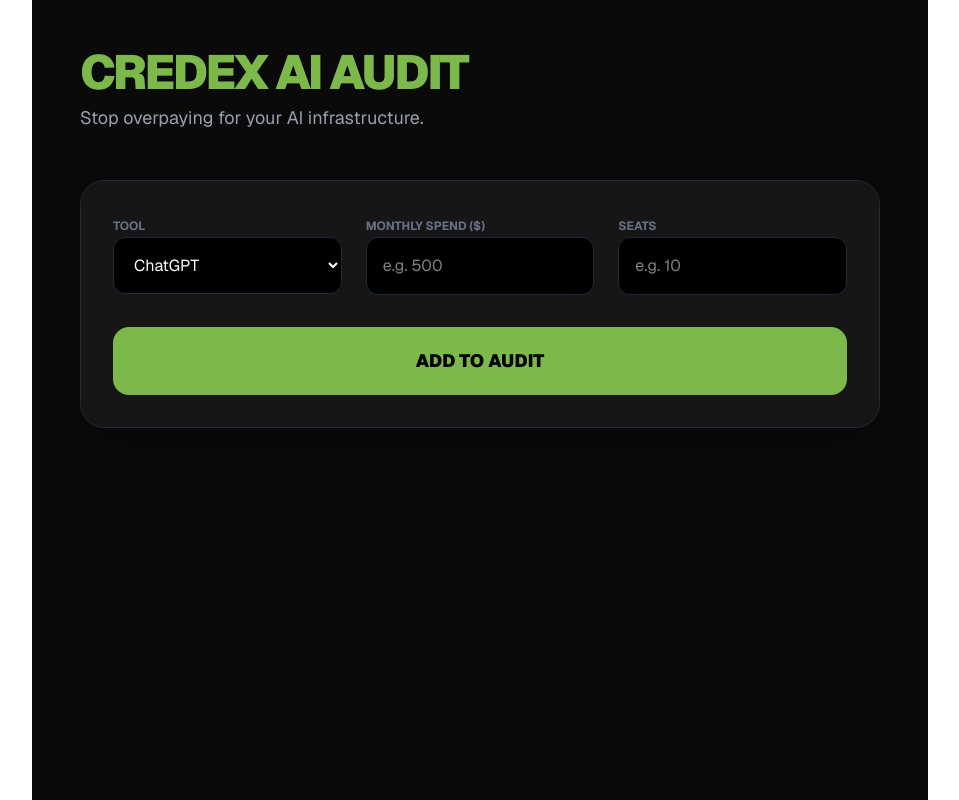
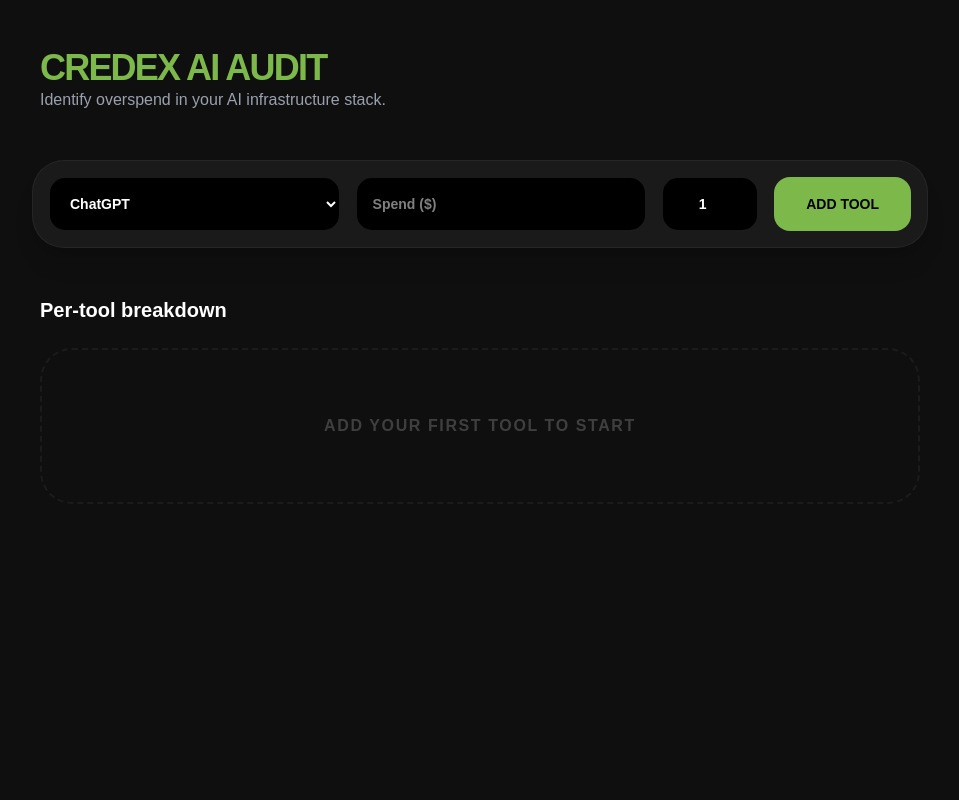
Before and after one commit to vanshika3124/ai-audit-project, a Next.js app: page / in a window 1280 px wide. Shown: the whole page, without its empty margins (160-1119 px from the left). Built offline with nearby package versions, Linux system fonts and the light colour scheme.

Commit message:
feat: implement multi-tool stack builder with real-time annual savings calculation

```diff
--- a/app/page.tsx
+++ b/app/page.tsx
@@ -4,145 +4,155 @@ import { runAudit, ToolInput, AuditResult } from './lib/auditEngine';
 
 export default function AuditPage() {
   const [tools, setTools] = useState<ToolInput[]>([]);
+  const [currentTool, setCurrentTool] = useState<ToolInput>({
+    name: 'ChatGPT', monthlySpend: 0, seats: 1, useCase: 'Coding'
+  });
   const [email, setEmail] = useState("");
-  const [currentTool, setCurrentTool] = useState<ToolInput>({
-    name: 'ChatGPT', plan: 'Team', monthlySpend: 0, seats: 1
-  });
-  const [isSaved, setIsSaved] = useState(false);
 
+  // Load from localstorage
   useEffect(() => {
-    const saved = localStorage.getItem('credex_audit');
-    if (saved) {
-      try { setTools(JSON.parse(saved)); } catch (e) { console.error(e); }
-    }
+    const saved = localStorage.getItem('credex_audit_v2');
+    if (saved) setTools(JSON.parse(saved));
   }, []);
 
-  const addTool = () => {
-    if (currentTool.monthlySpend <= 0) return alert("Please enter spend");
+  const addToStack = () => {
+    if (currentTool.monthlySpend <= 0) return;
     const updated = [...tools, currentTool];
     setTools(updated);
-    localStorage.setItem('credex_audit', JSON.stringify(updated));
+    localStorage.setItem('credex_audit_v2', JSON.stringify(updated));
+    setCurrentTool({ ...currentTool, monthlySpend: 0 }); // Reset for next tool
   };
 
   const results = runAudit(tools);
-  const totalMonthlySavings = results.reduce((acc, curr) => acc + curr.savings, 0);
+  const totalMonthly = results.reduce((acc, curr) => acc + curr.savings, 0);
 
   return (
-    <div className="max-w-4xl mx-auto p-6 md:p-12 bg-[#0a0a0a] min-h-screen text-white font-sans">
-      <header className="mb-12">
-        <h1 className="text-5xl font-black tracking-tighter text-[#7db94a] mb-2">
+    <div className="min-h-screen bg-[#0f0f0f] text-white flex justify-center py-12 px-4 md:px-0">
+      <div className="w-full max-w-4xl">
+
+        {/* 1. HEADER */}
+        <header className="mb-12 px-2">
+          <h1 className="text-4xl font-black tracking-tighter text-[#7db94a]">
             CREDEX AI AUDIT
           </h1>
-        <p className="text-gray-400 text-lg">Stop overpaying for your AI infrastructure.</p>
+          <p className="text-gray-400 font-medium">Identify overspend in your AI infrastructure stack.</p>
         </header>
 
-      {/* INPUT SECTION */}
-      <section className="bg-[#161616] p-8 rounded-3xl border border-gray-800 mb-12 shadow-2xl">
-        <div className="grid grid-cols-1 md:grid-cols-3 gap-6">
-          <div className="space-y-2">
-            <label className="text-xs font-bold uppercase text-gray-500">Tool</label>
+        {/* 2. DYNAMIC SAVINGS HERO (Only shows if tools added) */}
+        {tools.length > 0 && (
+          <div className="bg-[#f2f9eb] rounded-[2.5rem] p-10 mb-10 text-[#2d4a22] shadow-2xl animate-in fade-in slide-in-from-bottom-4 duration-500">
+            <p className="text-xs font-black uppercase tracking-widest mb-4 opacity-60">Calculated Savings</p>
+            <div className="flex flex-col md:flex-row md:items-baseline gap-4">
+              <h2 className="text-7xl md:text-8xl font-black tracking-tighter leading-none">
+                ${totalMonthly.toLocaleString()}
+              </h2>
+              <span className="text-4xl opacity-30 hidden md:block">→</span>
+              <div className="flex flex-col">
+                <h3 className="text-4xl font-bold tracking-tight">${(totalMonthly * 12).toLocaleString()}</h3>
+                <p className="text-xs font-black uppercase opacity-60">Saved Per Year</p>
+              </div>
+            </div>
+          </div>
+        )}
+
+        {/* 3. INPUT BUILDER BAR */}
+        <div className="bg-[#1a1a1a] p-4 rounded-[2rem] border border-white/5 mb-12 shadow-xl">
+          <div className="flex flex-col md:flex-row gap-4">
             <select
-              className="w-full bg-black p-4 rounded-xl border border-gray-800 focus:border-[#7db94a] outline-none"
+              className="flex-1 bg-black p-4 rounded-2xl border border-white/10 outline-none focus:border-[#7db94a] text-sm font-bold"
+              value={currentTool.name}
               onChange={(e) => setCurrentTool({...currentTool, name: e.target.value})}
             >
-              <option>ChatGPT</option>
-              <option>Cursor</option>
-              <option>OpenAI API</option>
-              <option>Claude</option>
+              <option value="ChatGPT">ChatGPT</option>
+              <option value="Cursor">Cursor</option>
+              <option value="Claude">Claude</option>
+              <option value="OpenAI API">OpenAI API</option>
             </select>
-          </div>
-          <div className="space-y-2">
-            <label className="text-xs font-bold uppercase text-gray-500">Monthly Spend ($)</label>
+
             <input
               type="number"
-              placeholder="e.g. 500"
-              className="w-full bg-black p-4 rounded-xl border border-gray-800 focus:border-[#7db94a] outline-none"
+              placeholder="Spend ($)"
+              className="flex-1 bg-black p-4 rounded-2xl border border-white/10 outline-none focus:border-[#7db94a] text-sm font-bold"
+              value={currentTool.monthlySpend || ''}
               onChange={(e) => setCurrentTool({...currentTool, monthlySpend: Number(e.target.value)})}
             />
-          </div>
-          <div className="space-y-2">
-            <label className="text-xs font-bold uppercase text-gray-500">Seats</label>
+
             <input
               type="number"
-              placeholder="e.g. 10"
-              className="w-full bg-black p-4 rounded-xl border border-gray-800 focus:border-[#7db94a] outline-none"
+              placeholder="Seats"
+              className="w-full md:w-24 bg-black p-4 rounded-2xl border border-white/10 outline-none focus:border-[#7db94a] text-sm font-bold text-center"
+              value={currentTool.seats || ''}
               onChange={(e) => setCurrentTool({...currentTool, seats: Number(e.target.value)})}
             />
-          </div>
-        </div>
+
             <button
-          onClick={addTool}
-          className="mt-8 w-full bg-[#7db94a] text-black font-black py-5 rounded-2xl hover:scale-[1.02] transition-transform text-lg"
+              onClick={addToStack}
+              className="w-full md:w-auto bg-[#7db94a] text-black font-black px-8 py-4 rounded-2xl hover:scale-[0.98] transition-all text-sm uppercase"
             >
-          ADD TO AUDIT
+              Add Tool
             </button>
-      </section>
-
-      {/* RESULTS SECTION */}
-      {tools.length > 0 && (
-        <div className="animate-in fade-in duration-700">
-          <div className="bg-[#dcfce710] border-2 border-[#7db94a] p-10 rounded-[2rem] mb-12 flex flex-col md:flex-row justify-between items-center gap-6">
-            <div>
-              <p className="text-[#7db94a] uppercase text-sm font-black tracking-widest mb-1">Total Annual Savings</p>
-              <h2 className="text-7xl font-black text-[#7db94a] tracking-tighter">
-                ${(totalMonthlySavings * 12).toLocaleString()}
-              </h2>
-            </div>
-            <div className="text-right">
-              <p className="text-2xl font-bold">{tools.length} Tools Audited</p>
-              <p className="text-gray-500 italic">"You're burning cash!"</p>
           </div>
         </div>
 
-          <div className="space-y-4">
-            <h3 className="text-2xl font-bold mb-6">Per-tool breakdown</h3>
-            {results.map((res: AuditResult, i: number) => (
-              <div key={i} className="flex justify-between items-center p-8 bg-[#161616] rounded-2xl border border-gray-800 hover:border-gray-600 transition-colors">
-                <div>
-                  <h4 className="font-black text-xl mb-1">{res.name}</h4>
-                  <p className="text-gray-400 text-sm max-w-md leading-relaxed">{res.reason}</p>
-                </div>
-                <div className="text-right">
-                  {res.savings > 0 ? (
-                    <div className="text-[#7db94a]">
-                      <p className="text-2xl font-black">Save ${res.savings.toLocaleString()}</p>
-                      <p className="text-xs uppercase font-bold text-gray-500">per month</p>
+        {/* 4. RESULTS BREAKDOWN */}
+        <div className="px-2">
+          <h3 className="text-xl font-bold mb-6">Per-tool breakdown</h3>
+          {tools.length === 0 ? (
+            <div className="border-2 border-dashed border-white/5 rounded-[2rem] p-16 text-center text-white/20 font-bold uppercase tracking-widest">
+              Add your first tool to start
             </div>
           ) : (
-                    <div className="text-gray-500 font-bold uppercase tracking-widest text-sm">Optimal</div>
+            <div className="space-y-4">
+              {results.map((res: AuditResult, i: number) => (
+                <div key={i} className="bg-[#161616] p-8 rounded-[2rem] border border-white/5 flex flex-col md:flex-row justify-between items-start md:items-center gap-6 group hover:border-[#7db94a]/30 transition-all">
+                  <div className="flex items-center gap-6">
+                    <div className="w-14 h-14 bg-black rounded-2xl flex items-center justify-center font-black text-[#7db94a] border border-white/10 group-hover:scale-110 transition-transform">
+                      {res.name[0]}
+                    </div>
+                    <div>
+                      <h4 className="text-xl font-bold">{res.name}</h4>
+                      <p className="text-gray-500 text-sm max-w-xs">{res.reason}</p>
+                    </div>
+                  </div>
+                  <div className="w-full md:w-auto text-right">
+                    {res.savings > 0 ? (
+                      <span className="bg-[#7db94a] text-black px-4 py-2 rounded-full text-xs font-black uppercase inline-block">
+                        Save ${res.savings.toLocaleString()}/mo
+                      </span>
+                    ) : (
+                      <span className="text-gray-600 font-bold uppercase text-xs tracking-widest">Optimal Stack</span>
                     )}
                   </div>
                 </div>
               ))}
             </div>
+          )}
+        </div>
 
-          {/* LEAD CAPTURE */}
-          {!isSaved && (
-            <div className="mt-20 p-12 bg-white rounded-[2.5rem] text-black text-center relative overflow-hidden">
-              <div className="relative z-10">
-                <h3 className="text-4xl font-black tracking-tighter mb-4">CLAIM YOUR SAVINGS</h3>
-                <p className="text-gray-600 mb-8 font-medium max-w-md mx-auto">
-                  Enter your email to receive the PDF report and unlock Credex discounted credits.
+        {/* 5. LEAD CAPTURE (Bottom) */}
+        {tools.length > 0 && (
+          <div className="mt-20 p-12 bg-white rounded-[3rem] text-black text-center shadow-2xl animate-in fade-in duration-1000">
+            <h3 className="text-4xl font-black tracking-tighter mb-4 uppercase leading-none">Export Audit</h3>
+            <p className="text-gray-500 mb-8 max-w-sm mx-auto font-medium leading-tight">
+              Enter your email to receive a shareable PDF and unlock discounted enterprise credits.
             </p>
-                <div className="flex flex-col md:flex-row gap-4 max-w-lg mx-auto">
+            <div className="flex flex-col md:flex-row gap-3 max-w-md mx-auto">
               <input
                 type="email"
                 placeholder="name@company.com"
-                    className="flex-1 p-5 bg-gray-100 rounded-2xl border-none focus:ring-2 focus:ring-[#7db94a] outline-none text-black font-bold"
+                className="flex-1 p-5 bg-gray-100 rounded-2xl border-none outline-none font-bold text-black focus:ring-2 focus:ring-[#7db94a]"
                 onChange={(e) => setEmail(e.target.value)}
               />
               <button
-                    onClick={() => { setIsSaved(true); alert("Lead Saved! (Check Console)"); console.log("Lead:", email, tools); }}
-                    className="bg-black text-[#7db94a] font-black px-10 py-5 rounded-2xl hover:invert transition-all"
+                className="bg-black text-[#7db94a] font-black px-10 py-5 rounded-2xl hover:bg-gray-900 transition-all text-sm uppercase"
+                onClick={() => alert(`Sending report to ${email}`)}
               >
-                    GET REPORT
+                Get PDF
               </button>
-                </div>
             </div>
           </div>
         )}
       </div>
-      )}
     </div>
   );
 }
```
Also changed, not shown: app/lib/auditEngine.ts (+14 -28 lines). Lines whose indentation alone changed are shown as unchanged.
